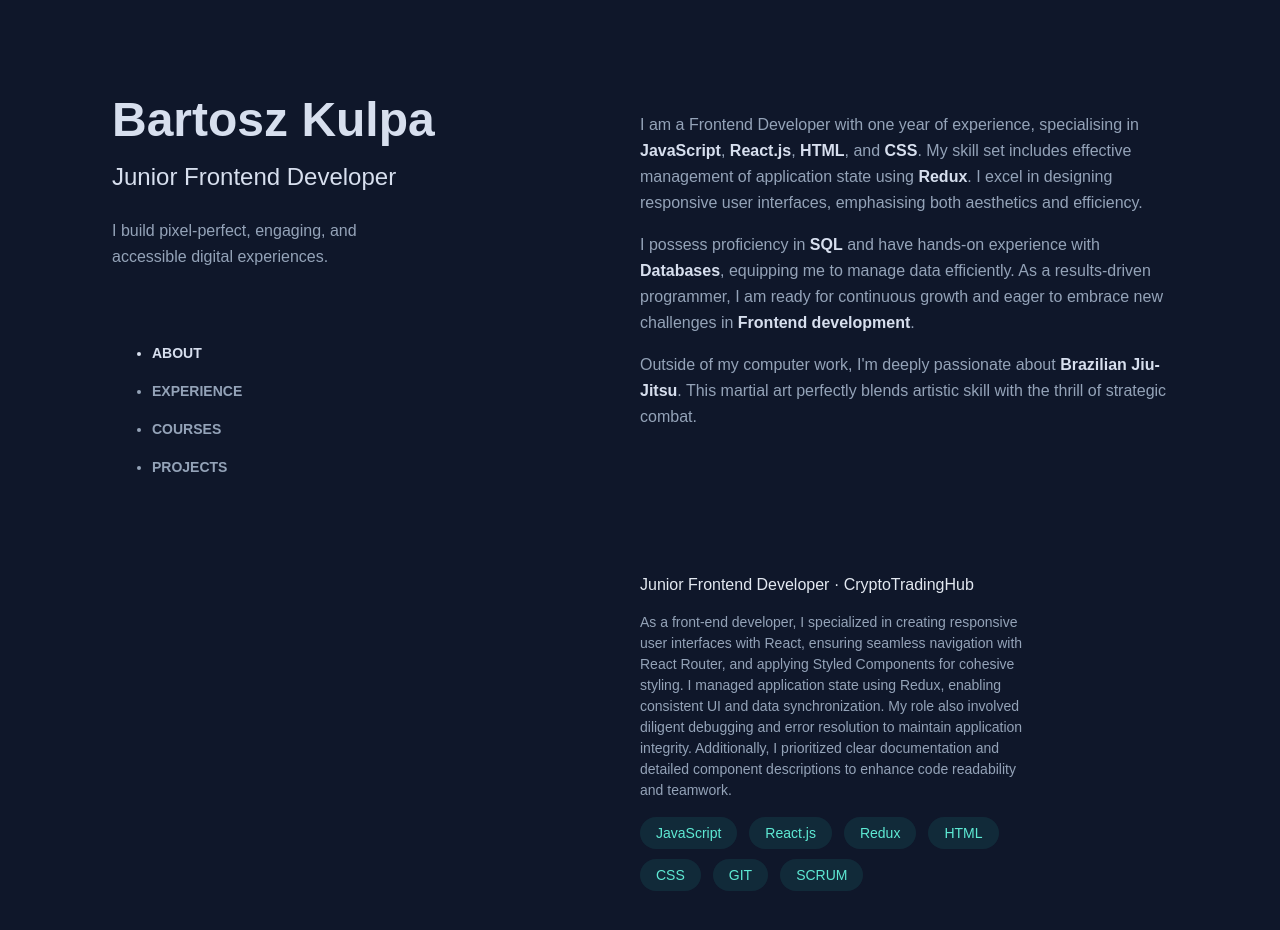
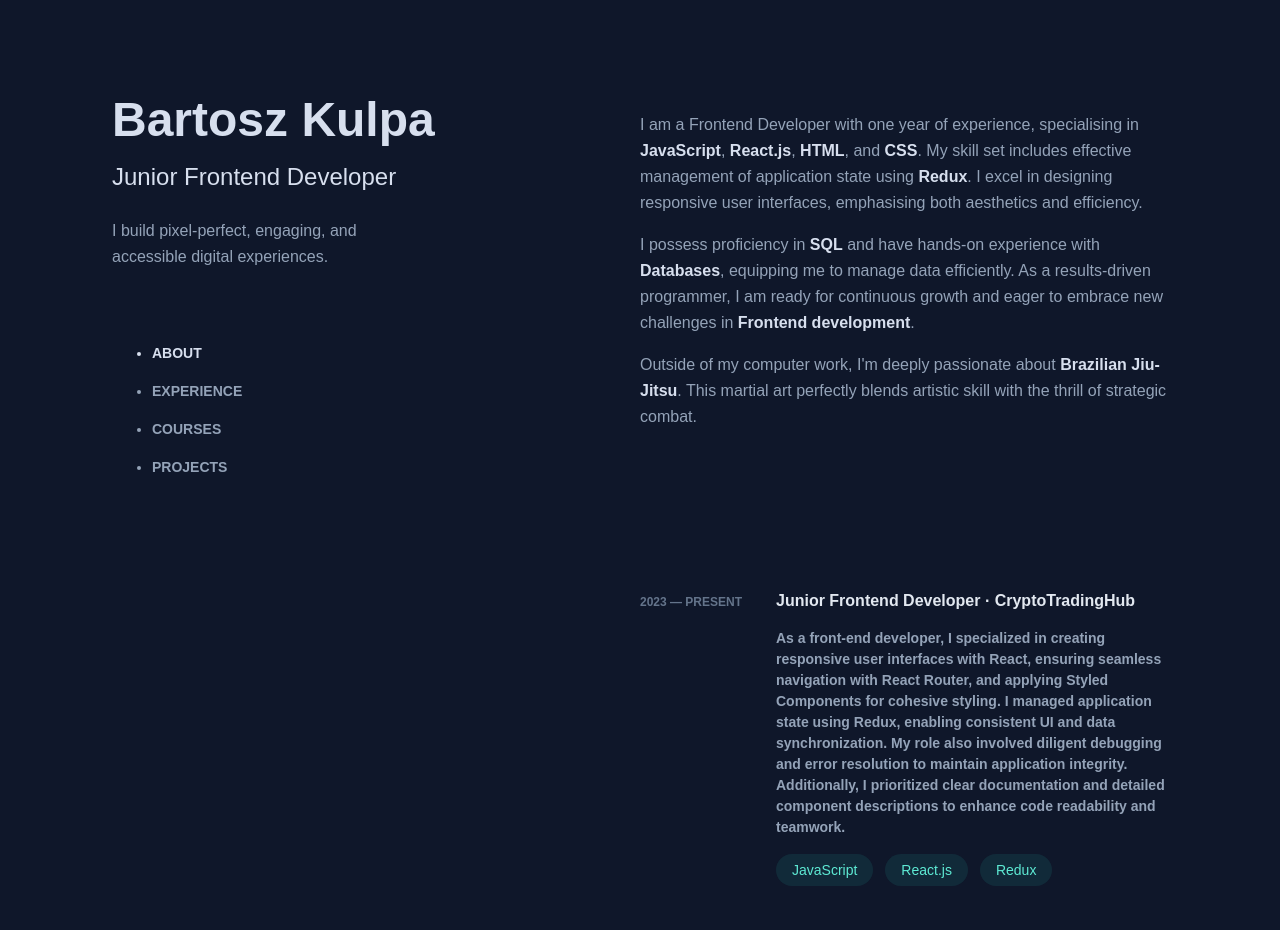
Before and after one commit to bkulpa/portfolio, a React (Create React App) app: page / in a window 1280 px wide. Shown: the top 930 px of the page. Built offline with nearby package versions, Linux system fonts and the light colour scheme.

Commit message:
Added date in experience field, added new job position

```diff
--- a/public/languages/en.json
+++ b/public/languages/en.json
@@ -1,7 +1,12 @@
 {
+  "home.experienceField.jobDate-1": "2023 — PRESENT",
+  "home.experienceField.jobDate-2": "2020 — PRESENT",
   "home.experienceField.jobDescription-1": "As a front-end developer, I specialized in creating responsive user interfaces with React, ensuring seamless navigation with React Router, and applying Styled Components for cohesive styling. I managed application state using Redux, enabling consistent UI and data synchronization. My role also involved diligent debugging and error resolution to maintain application integrity. Additionally, I prioritized clear documentation and detailed component descriptions to enhance code readability and teamwork.",
-  "home.experienceField.jobTech-1": "JavaScript,React.js,Redux,HTML,CSS,GIT,SCRUM",
+  "home.experienceField.jobDescription-2": "In my position, I focused on data preparation and processing with Oracle SQL, tailored to customer needs, and developed analytical report templates using Delphi. I configured and parameterized ERP systems, optimizing them for client operations, and managed their exploitation. Analyzing customer needs and business processes was central to providing customized solutions. Additionally, I was responsible for crafting and delivering product presentations, effectively highlighting solution benefits to clients and strengthening client relationships.",
+  "home.experienceField.jobTech-1": "JavaScript,React.js,Redux,Styled Components,CSS,GIT,SCRUM",
+  "home.experienceField.jobTech-2": "Oracle Databases,SQL,Python,Delphi,Data analysis,SSH,Windows Serwer,Software Implementation",
   "home.experienceField.jobTitle-1": "Junior Frontend Developer · CryptoTradingHub",
+  "home.experienceField.jobTitle-2": "Mid Software Implementation Specialist · Unisoft",
   "home.aboutMe.part-1": "I am a Frontend Developer with one year of experience, specialising in <span class='highlight__about'>JavaScript</span>, <span class='highlight__about'>React.js</span>, <span class='highlight__about'>HTML</span>, and <span class='highlight__about'>CSS</span>. My skill set includes effective management of application state using <span class='highlight__about'>Redux</span>. I excel in designing responsive user interfaces, emphasising both aesthetics and efficiency.",
   "home.aboutMe.part-2": "I possess proficiency in <span class='highlight__about'>SQL</span> and have hands-on experience with <span class='highlight__about'>Databases</span>, equipping me to manage data efficiently. As a results-driven programmer, I am ready for continuous growth and eager to embrace new challenges in <span class='highlight__about'>Frontend development</span>.",
   "home.aboutMe.part-3": "Outside of my computer work, I'm deeply passionate about <span class='highlight__about'>Brazilian Jiu-Jitsu</span>. This martial art perfectly blends artistic skill with the thrill of strategic combat.",
--- a/src/components/experience-field/experience-field.component.jsx
+++ b/src/components/experience-field/experience-field.component.jsx
@@ -4,12 +4,15 @@ import StyledH3 from "../styled-tags/styled-h3.styles";
 import {
   ExperienceFieldDescription,
   ExperienceDetailsContainer,
+  ExperienceFieldMainBox,
 } from "./experience-field.styles";
 import TechStack from "../tech-stack/tech-stack.component";
 
-const ExperienceField = ({ jobDescription, jobTech, jobTitle }) => {
+const ExperienceField = ({ jobDate, jobDescription, jobTech, jobTitle }) => {
   const { t } = useTranslation();
   return (
+    <ExperienceFieldMainBox>
+      <span>{t(jobDate)}</span>
       <ExperienceDetailsContainer>
         <div>
           <StyledH3>{t(jobTitle)}</StyledH3>
@@ -19,6 +22,7 @@ const ExperienceField = ({ jobDescription, jobTech, jobTitle }) => {
         </ExperienceFieldDescription>
         <TechStack technologies={t(jobTech)} />
       </ExperienceDetailsContainer>
+    </ExperienceFieldMainBox>
   );
 };
 
--- a/src/components/experience-field/experience-field.styles.jsx
+++ b/src/components/experience-field/experience-field.styles.jsx
@@ -1,4 +1,20 @@
 import styled from "styled-components";
+
+export const ExperienceFieldMainBox = styled.div`
+  align-items: baseline;
+  bottom: -16px;
+  color: rgb(100, 116, 139);
+  display: flex;
+  font-size: 12px;
+  font-weight: bold;
+  justify-content: space-between;
+  left: -24px;
+  max-width: 576px;
+  right: -24px;
+  text-align: left;
+  top: -16px;
+  max-width: 576px;
+`;
 
 export const ExperienceFieldDescription = styled.div`
   color: rgb(148, 163, 184);
--- a/src/components/home/home.component.jsx
+++ b/src/components/home/home.component.jsx
@@ -32,9 +32,16 @@ const Home = () => {
         </div>
         <div>
           <ExperienceField
+            jobDate={"home.experienceField.jobDate-1"}
             jobDescription={"home.experienceField.jobDescription-1"}
             jobTitle={"home.experienceField.jobTitle-1"}
             jobTech={"home.experienceField.jobTech-1"}
+          />
+          <ExperienceField
+            jobDate={"home.experienceField.jobDate-2"}
+            jobDescription={"home.experienceField.jobDescription-2"}
+            jobTitle={"home.experienceField.jobTitle-2"}
+            jobTech={"home.experienceField.jobTech-2"}
           />
         </div>
       </RightContainer>
--- a/src/components/styled-tags/styled-h3.styles.jsx
+++ b/src/components/styled-tags/styled-h3.styles.jsx
@@ -3,7 +3,7 @@ import styled from "styled-components";
 const StyledH3 = styled.h3`
   color: rgb(226, 232, 240);
   font-size: 16px;
-  font-weight: 500;
+  font-weight: bold;
   line-height: 22px;
 `;
 
```
Lines whose indentation alone changed are shown as unchanged.
